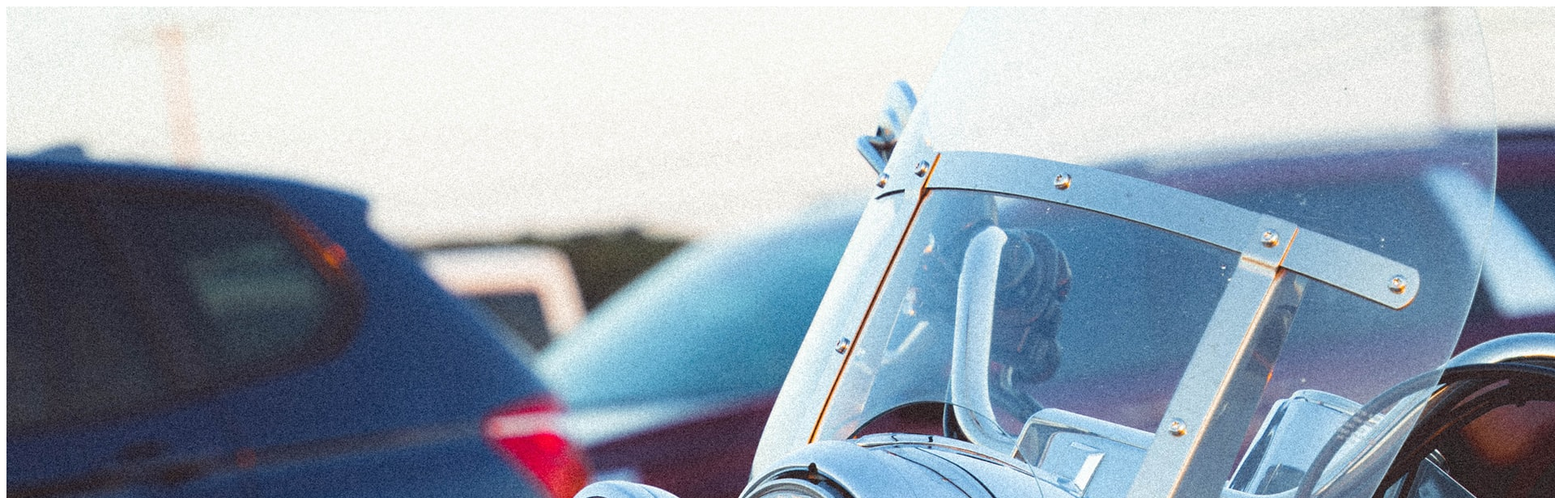
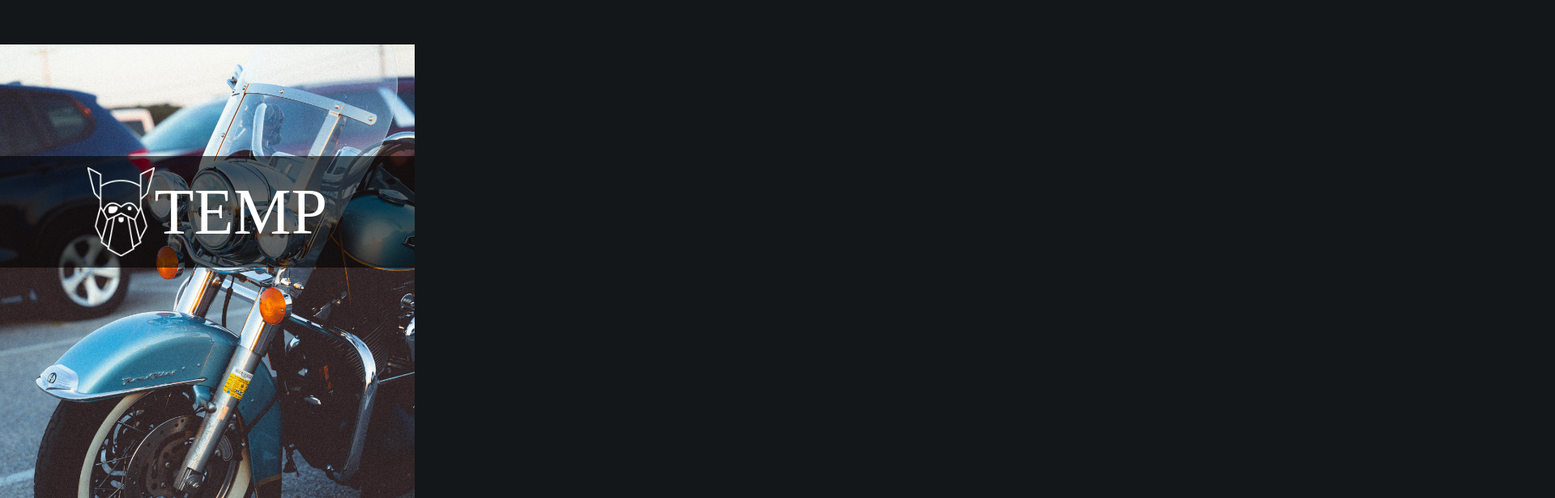
Before and after one commit to rhkim1292/sign-up-form, a plain HTML site: page index.html in a window 1280 px wide. Shown: the top 616 px of the page at 81% size, 1920 px wide, since content can reach past the window. Drawn offline with Linux system fonts and the light colour scheme.

Commit message:
Implement the general layout of the web page
The layout of the sign up page was chosen to be split into two main
sections. The sign up page is supposed to have a splash logo section
on the left-hand side of the page and the sign up form on the right.

The splash logo section was cleaned up and finalized using placeholder
text and images.

```diff
--- a/index.html
+++ b/index.html
@@ -7,9 +7,14 @@
 		<link rel="stylesheet" href="./style.css" />
 		<title>Sign Up Page</title>
 	</head>
-	<body>
-		<div class="flex-container">
-			<img src="./stevosdisposable-SVuhugMvK6Y-unsplash.jpg" />
+	<body class="flex-container">
+		<div class="splash-logo-section">
+			<img src="./stevosdisposable-SVuhugMvK6Y-unsplash.jpg" class="bg" />
+			<div class="splash-logo-container flex-container">
+				<img src="./odin-lined.png" />
+                <p>TEMP</p>
+			</div>
 		</div>
+		<div class="right-section"></div>
 	</body>
 </html>
--- a/style.css
+++ b/style.css
@@ -1,3 +1,55 @@
+:root {
+    --splash-logo-section-width: 40vw;
+}
+
+* {
+    box-sizing: border-box;
+}
+
+html,
+body {
+    padding: 0;
+    margin: 0;
+    width: 100vw;
+    height: 100vh;
+}
+
+body {
+    align-items: center;
+    background-color: #141719;
+    overflow: hidden;
+}
+
 .flex-container {
     display: flex;
 }
+
+.splash-logo-section {
+    position: relative;
+    width: var(--splash-logo-section-width);
+}
+
+.splash-logo-section img.bg {
+    width: var(--splash-logo-section-width);
+    overflow-y: hidden;
+}
+
+.splash-logo-container {
+    position: absolute;
+    top: 20%;
+    width: var(--splash-logo-section-width);
+    height: 20%;
+    background-color: rgba(0, 0, 0, .6);
+    color: white;
+    align-items: center;
+    justify-content: center;
+    font-size: 5rem;
+}
+
+.splash-logo-container img[src="./odin-lined.png"] {
+    height: 80%;
+}
+
+.splash-logo-container p {
+    margin: 0;
+}
```
Also changed, not shown: odin-lined.png (added).
